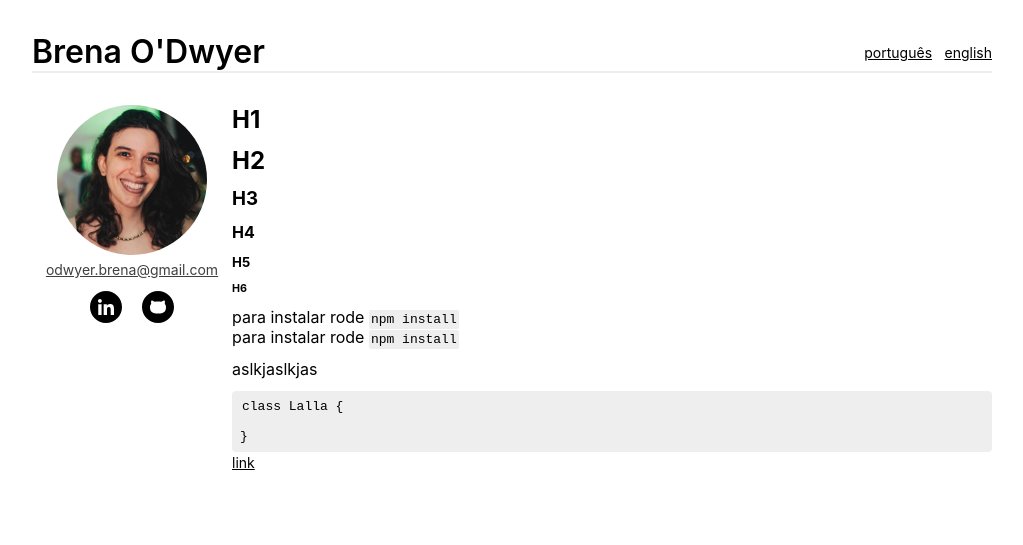
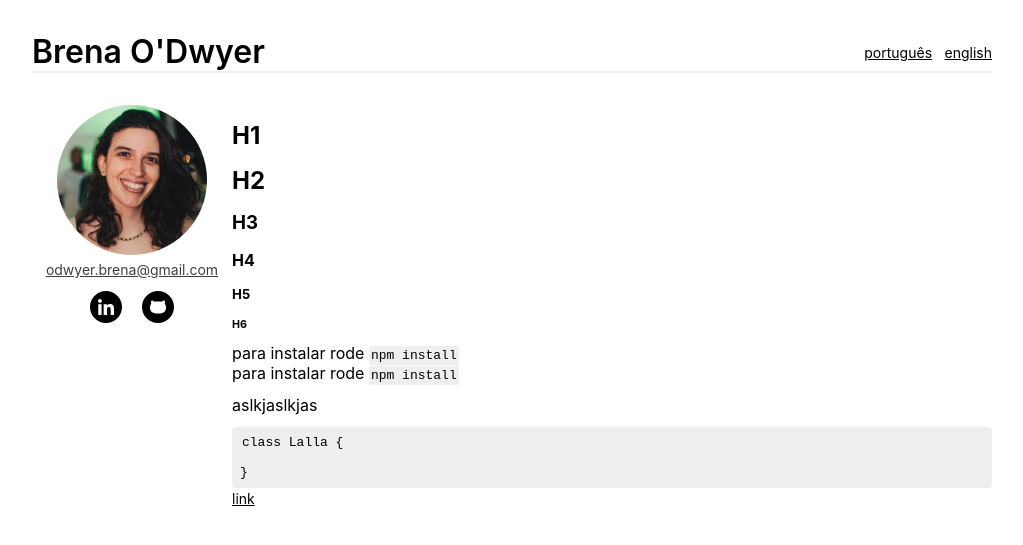
Before and after one commit to brena-odwyer/brena-odwyer.github.io, a Jekyll site: the page built from en/index.md, in a window 1280 px wide. Shown: the top 545 px of the page, without its empty margins (128-1151 px from the left). Built offline with Jekyll 4.4.1, drawn with Linux system fonts in a browser that asks for light colours.

Commit message:
fix: list and heading style

```diff
--- a/assets/css/minireset.css
+++ b/assets/css/minireset.css
@@ -4,9 +4,6 @@
 html,
 body,
 p,
-ol,
-ul,
-li,
 dl,
 dt,
 dd,
@@ -26,10 +23,6 @@ h5,
 h6 {
   margin: 0;
   padding: 0;
-}
-
-ul {
-  list-style: none;
 }
 
 button,
--- a/assets/css/tag-override.css
+++ b/assets/css/tag-override.css
@@ -2,6 +2,15 @@ body {
     background-color: white;
     margin: 32px 16px;
     font-family: -apple-system, BlinkMacSystemFont, "Segoe UI", Helvetica, Arial, sans-serif, "Apple Color Emoji", "Segoe UI Emoji", "Segoe UI Symbol";
+}
+
+h1,
+h2,
+h3,
+h4,
+h5,
+h6 {
+    margin-top: 16px;
 }
 
 h1,
@@ -45,3 +54,9 @@ table tr {
 table tr:nth-child(2n) {
     background-color: #EEEEEE;
 }
+
+blockquote {
+    padding: 0 12px;
+    color: #717171;
+    border-left: 2px solid #bdbdbd;
+}
```
